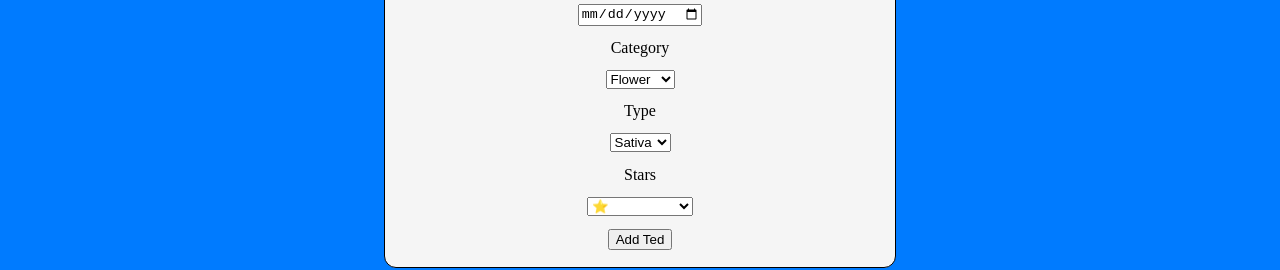
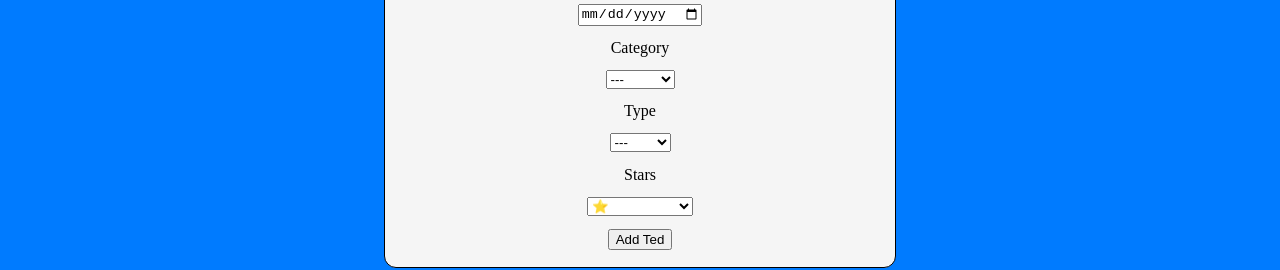
Before and after one commit to zakward/ted-tracker-v2, a React (Vite) app in the folder client/: page /form in a window 1280 px wide. Shown: the part 502-772 px from the top of the page. Built offline with nearby package versions, Linux system fonts and the light colour scheme; sample sign-in values are in the browser's storage.

Commit message:
backend deployment

```diff
--- a/client/src/components/Form.jsx
+++ b/client/src/components/Form.jsx
@@ -4,7 +4,7 @@ import { UserContext } from '../context/UserContext';
 import { useNavigate } from 'react-router-dom';
 
 function Form() {
-const {addTed} = useContext(UserContext)
+    const { addTed } = useContext(UserContext)
     const navigate = useNavigate()
     const [inputs, setInputs] = useState({
         name: "",
@@ -67,12 +67,14 @@ const navigate = useNavigate()
             <label>Harvest Date</label><input className="form-input" name="harvestDate" onChange={handleDateChange} type="date" />
             <label>Category</label>
             <select className="form-input" name="category" value={inputs.category} onChange={handleChange}>
+                <option value="">---</option>
                 <option value="flower">Flower</option>
                 <option value="gummy">Gummy</option>
                 <option value="edible">Edible</option>
             </select>
             <label>Type</label>
             <select className="form-input" name="type" value={inputs.type} onChange={handleChange}>
+                <option value="">---</option>
                 <option value="sativa">Sativa</option>
                 <option value="indica">Indica</option>
                 <option value="hybrid">Hybrid</option>
```
Lines whose indentation alone changed are shown as unchanged.
